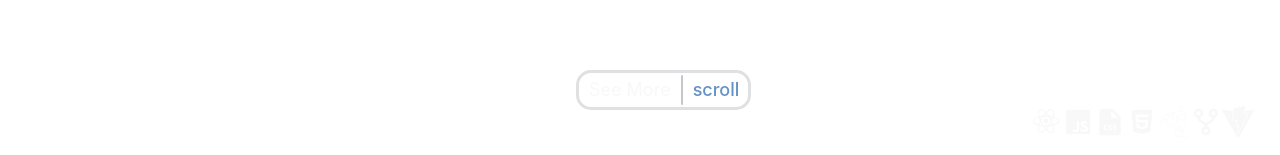
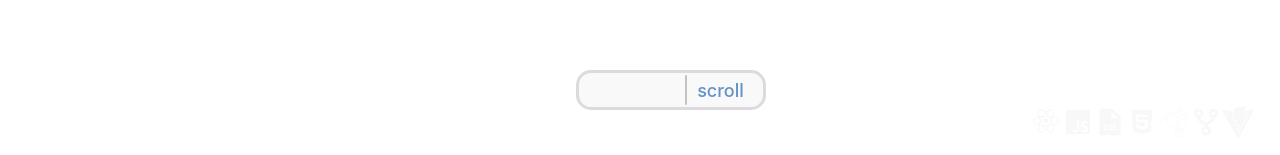
Before and after one commit to aboussenane/AdelJS-Portfolio, a React (Vite) app: page / in a window 1280 px wide. Shown: the part 645-800 px from the top of the page. Built offline with nearby package versions, Linux system fonts and the light colour scheme.

Commit message:
Added button functionality for transition scroll button

```diff
--- a/src/pages/Title.jsx
+++ b/src/pages/Title.jsx
@@ -6,6 +6,12 @@ import { SiGreensock, SiVite} from 'react-icons/si';
 import { BiGitRepoForked,BiLogoReact, BiLogoHtml5, BiLogoJavascript, BiSolidFileCss } from 'react-icons/bi';
 function Title() {
   const transitionRef = useRef(null)
+  const handleTransitionClick = () => {
+    // Get the element you want to scroll to (e.g., an element with the ID 'targetElement')
+    const targetElement = document.getElementById('transition');
+    // Scroll to the target element
+    targetElement.scrollIntoView({ behavior: 'smooth' });
+  };
   useEffect(() => {
     gsap.set(transitionRef.current, { opacity: 0 });
     const title = document.getElementById('intro-text');
@@ -97,11 +103,11 @@ function Title() {
             <div className="dot"></div>
           </div>
           </div>
-          <div className="transition" ref={transitionRef}>
+          <button className="transition" ref={transitionRef} id="transition" onClick={handleTransitionClick}>
             <p className="tran-text">See More</p>
           <div className='t-divider'></div>
           <p className="scroll-text">scroll</p>
-        </div>
+        </button>
         </div>
 
       </section>
--- a/src/styles/Title.css
+++ b/src/styles/Title.css
@@ -80,13 +80,13 @@
     border-color: var(--shadow);
     border-width: 3px;
     border-radius: 15px;
-    width: 175px;
+    width: 190px;
 
   }
   .tran-text{
     color: var(--white);
-    font-size: large;
-    margin-left: 10px;
+    font-size: normal;
+    margin-left: 5px;
   }
   .scroll-text{
     color: var(--blue);
```
